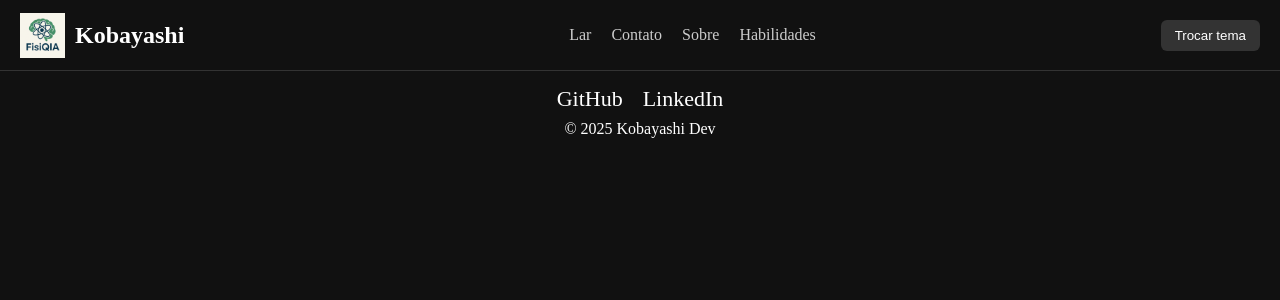
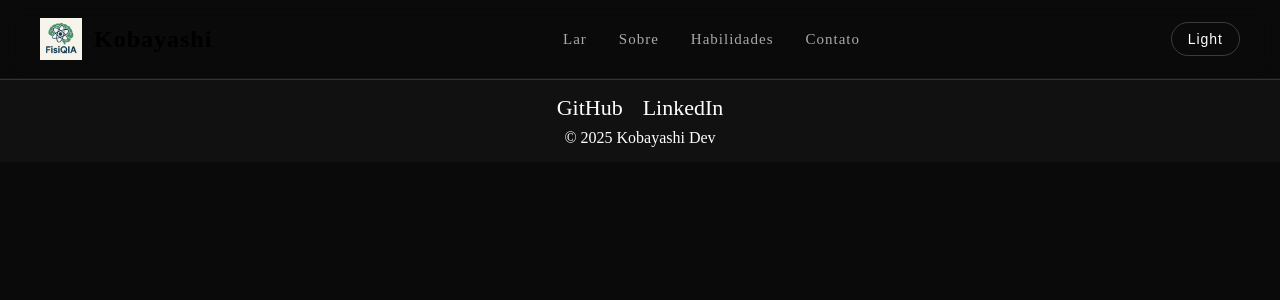
Before and after one commit to Kobayashi24730/Portifolio, a React (Vite) app in the folder frontend/: page / in a window 1280 px wide. Shown: the top 300 px of the page. Built offline with nearby package versions, Linux system fonts and the light colour scheme.

Commit message:
Update Navbar.jsx

```diff
--- a/frontend/src/components/Navbar.jsx
+++ b/frontend/src/components/Navbar.jsx
@@ -10,14 +10,15 @@ export default function Navbar() {
   useEffect(() => {
     document.body.style.margin = "0";
     document.body.style.padding = "0";
-    document.body.style.background = tema === "escuro" ? "#111" : "#fff";
+    document.body.style.background =
+      tema === "escuro" ? "#0a0a0a" : "#f5f5f5";
   }, [tema]);
 
   const items = [
     { nome: "Lar", link: "/Lar" },
-    { nome: "Contato", link: "/Contato" },
     { nome: "Sobre", link: "/Sobre" },
     { nome: "Habilidades", link: "/Habilidades" },
+    { nome: "Contato", link: "/Contato" },
   ];
 
   return (
@@ -40,6 +41,14 @@ export default function Navbar() {
               onMouseLeave={() => setHovered(null)}
             >
               {item.nome}
+              <span
+                style={{
+                  ...styles.underline,
+                  opacity: hovered === item.nome ? 1 : 0,
+                  transform:
+                    hovered === item.nome ? "scaleX(1)" : "scaleX(0)",
+                }}
+              />
             </Link>
           </li>
         ))}
@@ -49,7 +58,7 @@ export default function Navbar() {
         onClick={() => setTema(tema === "escuro" ? "claro" : "escuro")}
         style={styles.btn(tema)}
       >
-        Trocar tema
+        {tema === "escuro" ? "Light" : "Dark"}
       </button>
     </nav>
   );
@@ -57,50 +66,86 @@ export default function Navbar() {
 
 const styles = {
   nav: (tema) => ({
+    position: "sticky",
+    top: 0,
+    zIndex: 100,
     display: "flex",
     justifyContent: "space-between",
     alignItems: "center",
-    padding: "10px 20px",
-    backgroundColor: tema === "escuro" ? "#111" : "#eaeaea",
-    color: tema === "escuro" ? "#fff" : "#000",
-  }),
-  title: {
-    margin: 0,
-  },
-  item: (tema) => ({
-    textDecoration: "none",
-    transition: "0.3s ease",
-    color: tema === "escuro" ? "#ccc" : "#333",
-  }),
-  itemHovered: (tema) => ({
-    color: tema === "escuro" ? "#fff" : "#000",
-  }),
-  btn: (tema) => ({
-    background: tema === "escuro" ? "#333" : "#ddd",
-    color: tema === "escuro" ? "#fff" : "#000",
-    border: "none",
-    padding: "8px 14px",
-    borderRadius: "6px",
-    cursor: "pointer",
+    padding: "14px 40px",
+    background:
+      tema === "escuro"
+        ? "rgba(10,10,10,0.7)"
+        : "rgba(255,255,255,0.7)",
+    backdropFilter: "blur(10px)",
+    borderBottom:
+      tema === "escuro"
+        ? "1px solid rgba(255,255,255,0.05)"
+        : "1px solid rgba(0,0,0,0.05)",
   }),
 
   divTitle: {
     display: "flex",
     alignItems: "center",
-    gap: "10px",
+    gap: "12px",
   },
 
   img: {
-    width: "45px",
-    height: "45px",
+    width: "42px",
+    height: "42px",
+  },
+
+  title: {
+    margin: 0,
+    fontWeight: 600,
+    letterSpacing: "1px",
   },
 
   ul: {
     listStyle: "none",
     display: "flex",
-    gap: "20px",
+    gap: "32px",
   },
 
   li: {},
 
+  item: (tema) => ({
+    position: "relative",
+    textDecoration: "none",
+    fontSize: "15px",
+    letterSpacing: "1px",
+    color: tema === "escuro" ? "#aaa" : "#333",
+    transition: "0.3s ease",
+    paddingBottom: "4px",
+  }),
+
+  itemHovered: (tema) => ({
+    color: tema === "escuro" ? "#fff" : "#000",
+  }),
+
+  underline: {
+    position: "absolute",
+    left: 0,
+    bottom: 0,
+    width: "100%",
+    height: "2px",
+    background: "linear-gradient(90deg, #00ffc3, #00b3ff)",
+    transformOrigin: "left",
+    transition: "0.3s ease",
+  },
+
+  btn: (tema) => ({
+    background: "transparent",
+    color: tema === "escuro" ? "#fff" : "#000",
+    border:
+      tema === "escuro"
+        ? "1px solid rgba(255,255,255,0.2)"
+        : "1px solid rgba(0,0,0,0.2)",
+    padding: "8px 16px",
+    borderRadius: "20px",
+    cursor: "pointer",
+    fontSize: "14px",
+    letterSpacing: "1px",
+    transition: "0.3s",
+  }),
 };
```
